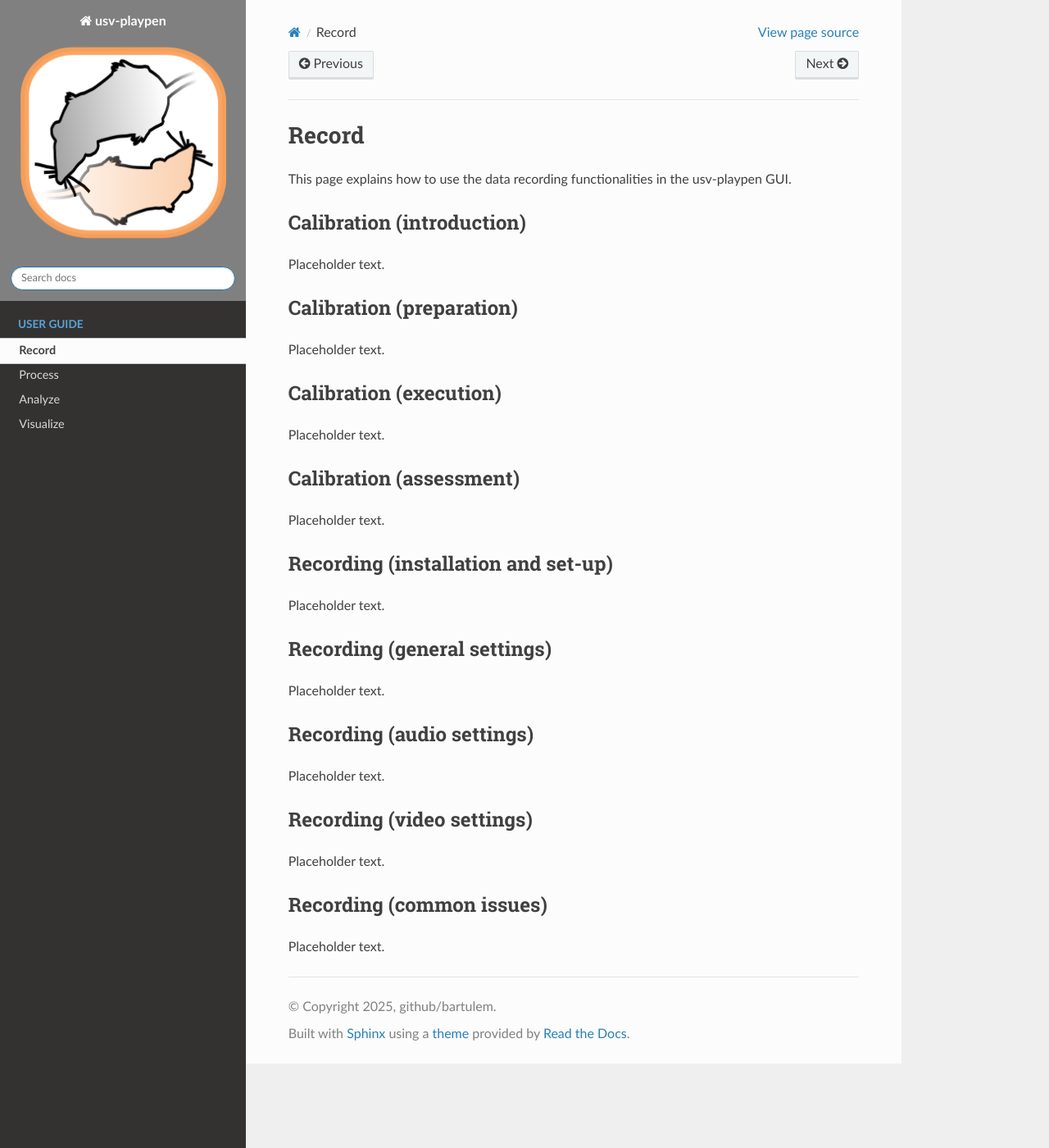
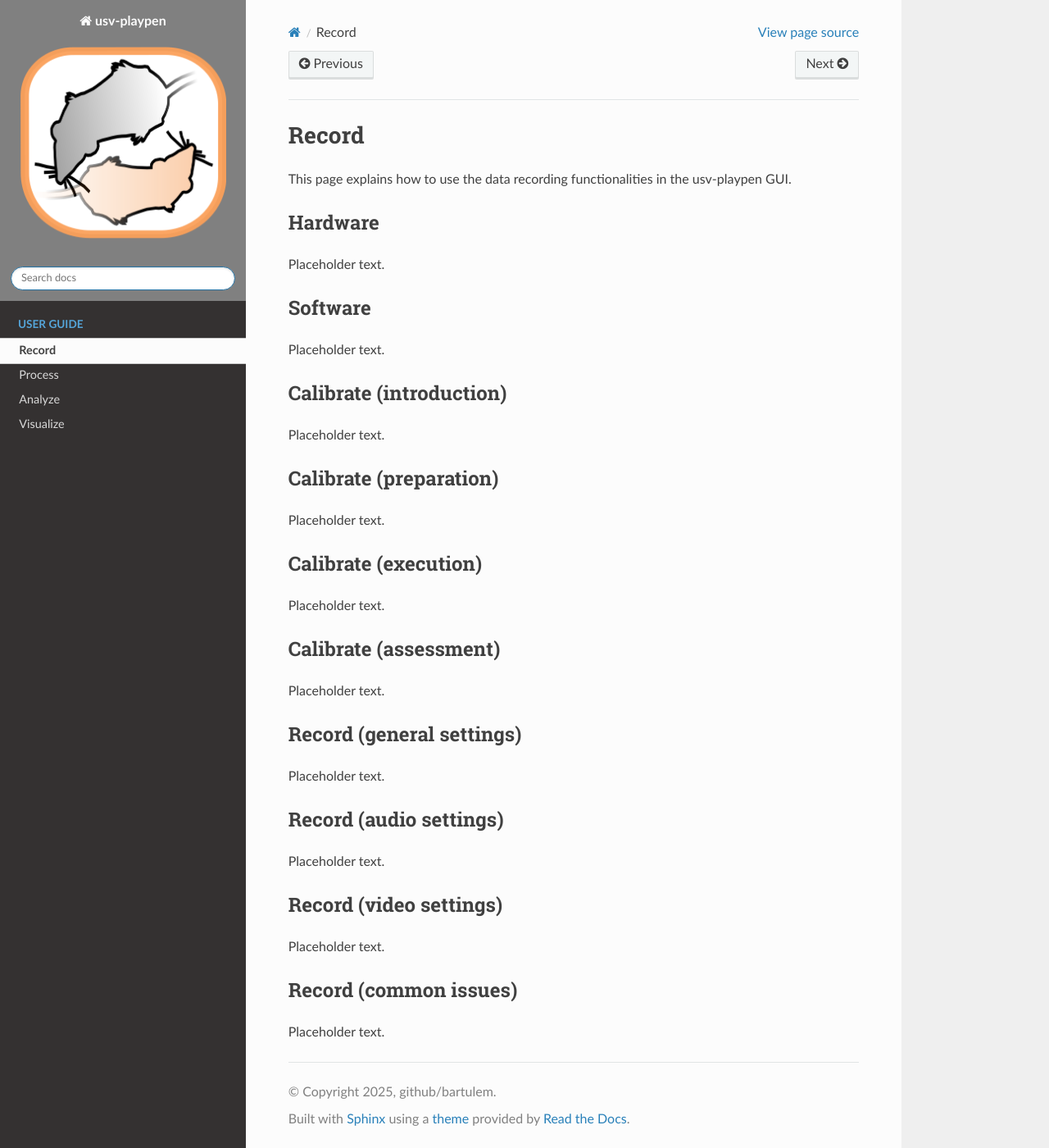
Before and after one commit to bartulem/usv-playpen, a Sphinx documentation site: the page built from docs/Record.rst, in a window 1280 px wide and 1400 px high. Shown: the whole window at 82% size. Built offline with Sphinx 7.4.7 and the Read the Docs theme 3.1.0, drawn with Linux system fonts in a browser that asks for light colours; pages that are not in the unit, such as notebooks, are missing from menus; the version number is read from the project's files by our own code.

```diff
--- a/docs/Record.rst
+++ b/docs/Record.rst
@@ -1,41 +1,45 @@
 .. _Record:
 
 Record
-==================
+======
 This page explains how to use the data recording functionalities in the usv-playpen GUI.
 
-Calibration (introduction)
------------
+Hardware
+--------
 Placeholder text.
 
-Calibration (preparation)
------------
+Software
+--------
 Placeholder text.
 
-Calibration (execution)
------------
+Calibrate (introduction)
+------------------------
 Placeholder text.
 
-Calibration (assessment)
------------
+Calibrate (preparation)
+-----------------------
 Placeholder text.
 
-Recording (installation and set-up)
------------
+Calibrate (execution)
+---------------------
 Placeholder text.
 
-Recording (general settings)
------------
+Calibrate (assessment)
+----------------------
 Placeholder text.
 
-Recording (audio settings)
------------
+Record (general settings)
+-------------------------
 Placeholder text.
 
-Recording (video settings)
------------
+Record (audio settings)
+-----------------------
 Placeholder text.
 
-Recording (common issues)
------------
+Record (video settings)
+-----------------------
 Placeholder text.
+
+Record (common issues)
+----------------------
+Placeholder text.
--- a/docs/index.rst
+++ b/docs/index.rst
@@ -14,7 +14,7 @@
 time, the manual is also a work in progress. We have tried to design the GUI with the experimenter in
 mind, whether it is a technician, graduate student or postdoc, with little or no background experience
 in engineering or programming. We have also tried to condense and simplify the manual as much as possible,
-This instruction set was made by users for users, with the ultimate aim to helping you collect your data and
+This instruction set was made by users for users, with the ultimate aim of helping you collect your data and
 analyze it painlessly. Despite its highly automated nature, where complex functions are several button
 clicks away, the GUI is not dummy-proof. It is important to understand the system and the checks you need
 to put in place to make sure you are using the tool correctly. Should you have any questions, please
```
